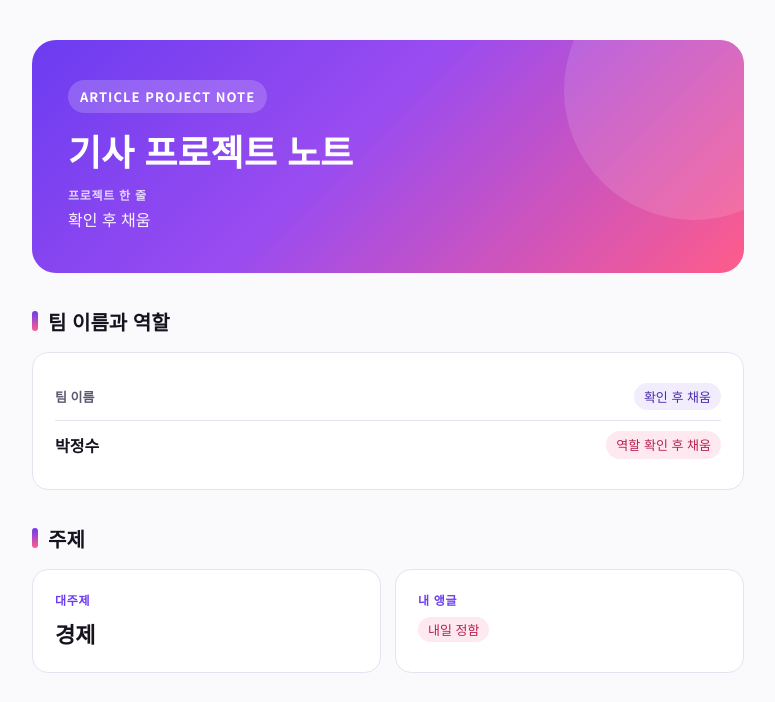
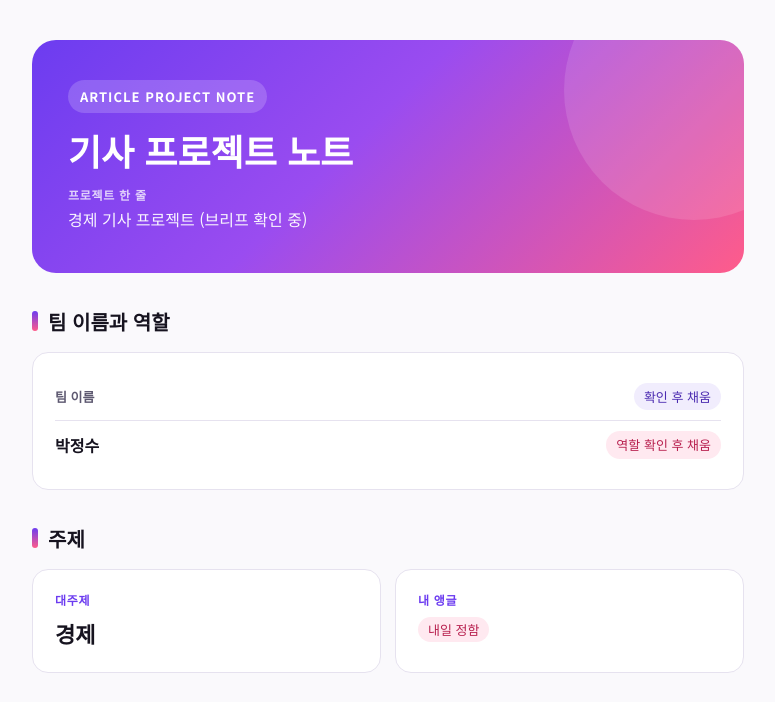
Before and after one commit to suef606/article-note, a plain HTML site: page index.html in a window 1280 px wide. Shown: the top 702 px of the page, without its empty margins (252-1027 px from the left). Drawn offline with Linux system fonts and the light colour scheme.

Commit message:
Update project summary

```diff
--- a/index.html
+++ b/index.html
@@ -87,7 +87,7 @@
   <header class="hero">
     <span class="tag">ARTICLE PROJECT NOTE</span>
     <h1>기사 프로젝트 노트</h1>
-    <p><span class="label">프로젝트 한 줄</span>확인 후 채움</p>
+<p><span class="label">프로젝트 한 줄</span>경제 기사 프로젝트 (브리프 확인 중)</p>
   </header>
 
   <section>
```
